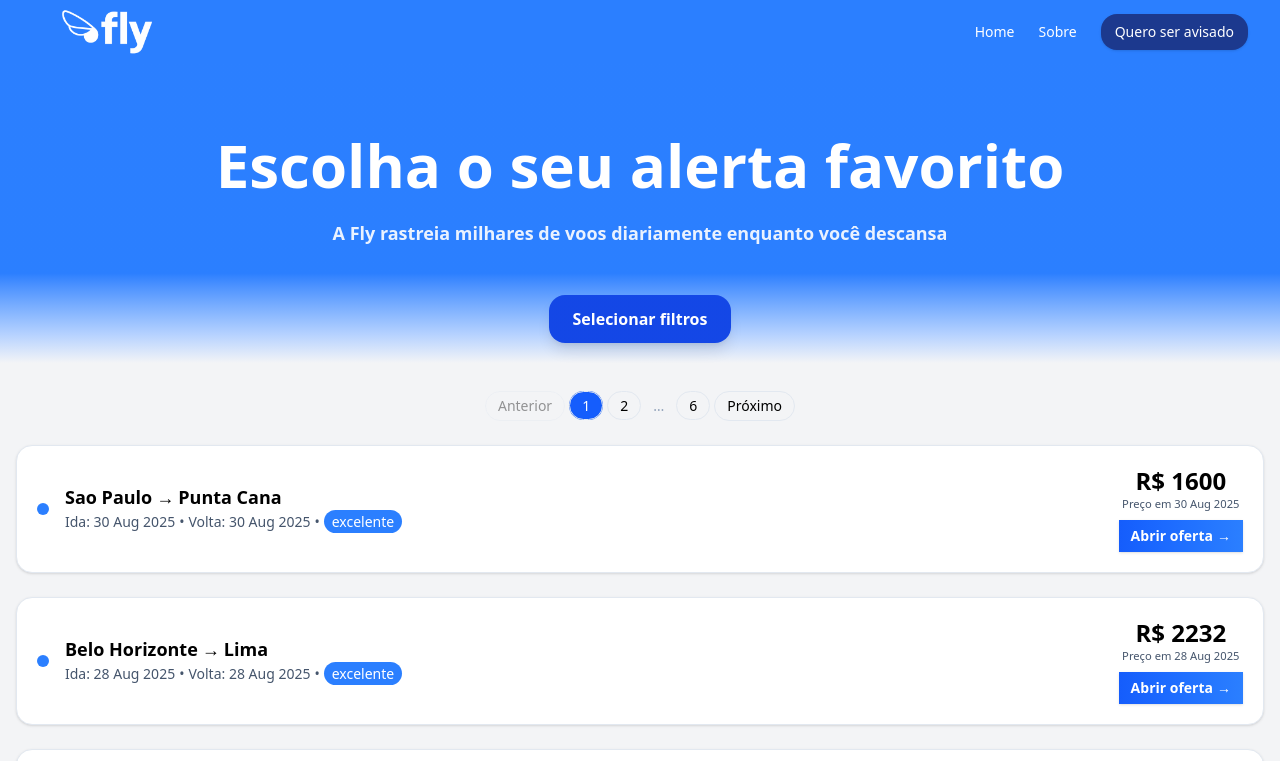
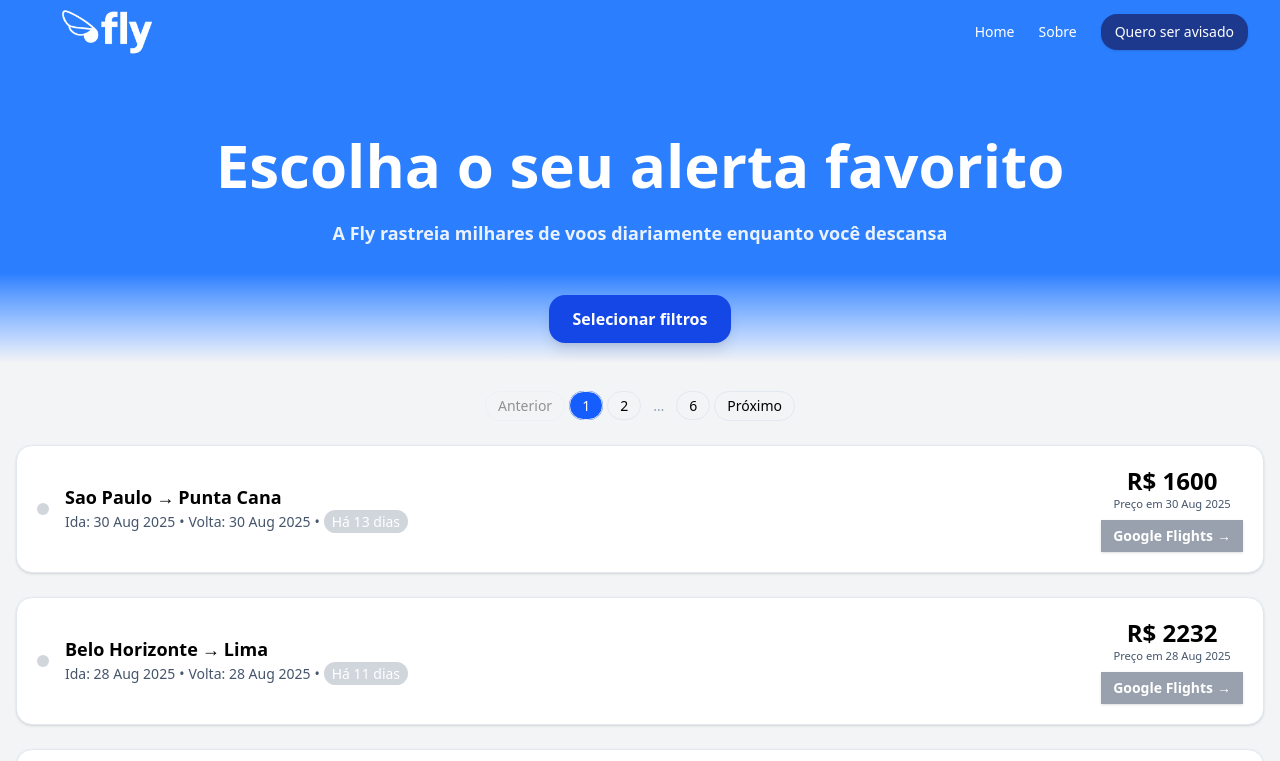
Before and after one commit to GCOUTO-FONSECA/flytripalert_js-site, a Next.js app: page / in a window 1280 px wide. Shown: the top 761 px of the page. Built offline with nearby package versions, Linux system fonts and the light colour scheme.

Commit message:
feat: update AlertCard and AlertsSection components to use dynamic rating colors and remove rating filter; adjust Hero component layout

```diff
--- a/components/AlertCard.tsx
+++ b/components/AlertCard.tsx
@@ -9,21 +9,48 @@ type Props = {
   depart: string;
   return: string;
   days: number;
-  rating: "bom negócio" | "excelente" | "imperdível";
   found_at: string;
   link: string;
 };
 
-const ratingColor: Record<Props["rating"], string> = {
-    "bom negócio": "bg-green-500 text-green-800",
-    "excelente": "bg-blue-500 text-blue-800",
-    "imperdível": "bg-purple-600 text-purple-800",
+const ratingColor = (found_at: string): string => {
+  const diffdays: number = elapsedDays(found_at);
+  if (diffdays <= 1) return "bg-green-500 text-white"; // verde se até 1 dia
+  if (diffdays > 1 && diffdays <= 3) return "bg-yellow-400 text-gray-800"; // amarelo se até 3 dias
+  if (diffdays > 3 && diffdays <= 7) return "bg-orange-400 text-white"; // laranja se até 7 dias
+  if (diffdays > 7) return "bg-gray-300 text-gray-800"; // cinza se mais de 7 dias
+  else return "bg-gray-300 text-gray-800"; // padrão cinza
+};
+
+const elapsedDays = (alertFoundAt: string): number => {
+  const foundAtDate = new Date(alertFoundAt);
+  const currentDate = new Date();
+  const diffTime = Math.abs(currentDate.getTime() - foundAtDate.getTime());
+  return Math.trunc(diffTime / (1000 * 60 * 60 * 24));
+};
+
+const openLinkColor = (found_at: string): string => {
+  const color = ratingColor(found_at);
+  console.log(color.split("-")[1]);
+  return color.split("-")[1];
+};
+
+const gradientByColor: Record<string, string> = {
+  blue: "bg-gradient-to-r from-blue-600 to-blue-500 hover:from-blue-500 hover:to-blue-500",
+  yellow: "bg-gradient-to-r from-yellow-400 to-yellow-400 hover:from-yellow-500 hover:to-yellow-300",
+  orange: "bg-gradient-to-r from-orange-400 to-orange-400 hover:from-orange-500 hover:to-orange-300",
+  green:"bg-gradient-to-r from-green-600 to-green-500 hover:from-green-500 hover:to-green-500",
+  gray: "bg-gradient-to-r from-gray-400 to-gray-400 hover:from-gray-500 hover:to-gray-300",
 };
 
 export default function AlertCard(p: Props) {
+  const elapsedTime = elapsedDays(p.found_at);
+  const color = ratingColor(p.found_at);
+  const buttonColor = openLinkColor(p.found_at);
+  const gradient = gradientByColor[buttonColor] ?? gradientByColor.blue;
   return (
     <article className="rounded-2xl border border-slate-200 shadow-sm p-4 sm:p-5 flex items-center gap-4 bg-white">
-      <div className={`h-3 w-3 rounded-full ${ratingColor[p.rating]}`} aria-label={p.rating} />
+      <div className={`h-3 w-3 rounded-full ${ratingColor(p.found_at)}`} aria-label={p.found_at} />
       <div className="flex-1">
         <h3 className="text-base sm:text-lg font-semibold leading-tight">
           {/* DESKTOP (sm+): from → to */}
@@ -51,8 +78,8 @@ export default function AlertCard(p: Props) {
         <span className="text-sm text-slate-600">{p.return}</span>
       </div>
       {/* Score */}
-      <span className={`sm:hidden inline-flex w-fit px-2 py-0.5 mt-2 rounded-full text-white font-medium ${ratingColor[p.rating]}`}>
-        {p.rating}
+      <span className={`sm:hidden inline-flex w-fit px-2 py-0.5 mt-2 rounded-full text-white font-medium ${color}`}>
+        {elapsedTime > 1 ? "Há " + elapsedTime.toString() + " dias" : "Hoje"}
       </span>
 
       {/* CONFIGURE CARD FOR DESKTOP (sm+) */}
@@ -62,8 +89,8 @@ export default function AlertCard(p: Props) {
                       sm:[&>span:not(:last-child)]:after:mx-1">
           <span>Ida: {p.depart}</span>
           <span>Volta: {p.return}</span>
-          <span className={`px-2 py-0.5 rounded-full text-white font-medium ${ratingColor[p.rating]} inline-flex w-fit`}>
-            {p.rating}
+          <span className={`px-2 py-0.5 rounded-full text-white font-medium ${color} inline-flex w-fit`}>
+            {elapsedTime > 1 ? "Há " + elapsedTime.toString() + " dias" : "Hoje"}
           </span>
         </p>
       </div>
@@ -77,15 +104,15 @@ export default function AlertCard(p: Props) {
       href={`${p.link}`}
       target="_blank"
       rel="noopener noreferrer"
-      className="mt-2 inline-flex items-center justify-center gap-1
-          bg-gradient-to-r from-blue-600 to-blue-500
-          px-3 py-1.5 text-sm font-semibold text-white shadow-sm
-          transition hover:from-blue-600 hover:to-indigo-500 hover:shadow-md
-          focus-visible:outline-2 focus-visible:outline-offset-2 focus-visible:outline-blue-600
-          active:translate-y-px"
+      className={`mt-2 inline-flex items-center justify-center gap-1
+      ${gradient}
+      px-3 py-1.5 text-sm font-semibold text-white shadow-sm
+      transition hover:shadow-md
+      focus-visible:outline-2 focus-visible:outline-offset-2 focus-visible:outline-blue-600
+      active:translate-y-px`}
       aria-label="Abrir este achado"
     >
-      Abrir oferta
+      Google Flights
       <span aria-hidden="true">→</span>
     </Link>
     </div>
--- a/components/AlertsSection.tsx
+++ b/components/AlertsSection.tsx
@@ -12,7 +12,6 @@ type Alert = {
   depart: string;
   return: string;
   days: number;
-  rating: "bom negócio" | "excelente" | "imperdível";
   found_at: string;
   link: string;
   class: string;
@@ -62,9 +61,6 @@ export default function AlertsSection({
     if (classe && classe !== "all") {
         filteredAlerts = filteredAlerts.filter((alert) => toSlug(alert.class) === toSlug(classe));
     }
-    if (avaliacao && avaliacao !== "all") {
-        filteredAlerts = filteredAlerts.filter((alert) => toSlug(alert.rating) === toSlug(avaliacao));
-    }
     if (precoMax) {
         filteredAlerts = filteredAlerts.filter((alert) => alert.price <= Number(precoMax));
     }
--- a/components/Hero.tsx
+++ b/components/Hero.tsx
@@ -94,7 +94,7 @@ export default function Hero() {
           A Fly rastreia milhares de voos diariamente enquanto você descansa
         </p>
 
-        <section className="relative w-full text-white">
+        <section id="form" className="relative w-full text-white">
           <div className="mx-auto max-w-7xl px-4 pt-8 sm:pt-12 pb-5 text-center">
             {/* Botão para abrir/fechar painel de filtros */}
             <button
@@ -111,11 +111,11 @@ export default function Hero() {
             {/* Painel de filtros (formulário) */}
             {showFilters && (
               <form
-                className="mt-8 w-full max-w-4xl mx-auto bg-white border border-gray-400 rounded-2xl shadow p-4 sm:p-6 text-gray-800"
+                className="mt-8 w-full max-w-2xl mx-auto bg-white border border-gray-400 rounded-2xl shadow p-4 sm:p-6 text-gray-800"
                 onSubmit={(e) => e.preventDefault()} // Evita submit padrão
               >
                 {/* Campos de seleção dos filtros */}
-                <div className="grid grid-cols-1 sm:grid-cols-2 lg:grid-cols-4 gap-4">
+                <div className="items-center justify-center grid grid-cols-1 sm:flex lg:grid-cols-4 gap-4">
                   {menus.map((m) => {
                     if (m.id === "precoRange") return null; // Pula o filtro de faixa de preço
                     return (
--- a/lib/menu-from-deals.ts
+++ b/lib/menu-from-deals.ts
@@ -9,7 +9,6 @@ export type Deal = {
   depart?: string;       // "30 Aug 2025"
   return?: string;       // "30 Aug 2025"
   days?: number;         // 10
-  rating?: string;       // "bom" | "excelente" | "imperdivel"
   found_at?: string;     // "30 Aug 2025"
   link?: string;
   class: string;      // "economica" | "executiva" | "primeira"
@@ -17,7 +16,7 @@ export type Deal = {
 
 export type Option = { value: string; label: string };
 export type Menu = {
-  id: 'origem' | 'destino' | 'periodo' | 'classe' | 'avaliacao' | 'precoRange';
+  id: 'origem' | 'destino' | 'periodo' | 'classe' | 'precoRange';
   label: string;
   options: Option[];
   defaultValue: string | string[];
@@ -85,18 +84,6 @@ export function buildMenusFromDeals(deals: Deal[]): Menu[] {
       defaultValue: 'all',
     },
     {
-      id: 'avaliacao',
-      label: 'Avaliação',
-      options: [
-        { value: 'all', label: 'Todas' },
-        { value: 'bom', label: 'Bom negócio' },
-        { value: 'excelente', label: 'Excelente' },
-        { value: 'imperdivel',  label: 'Imperdível' },
-
-      ],
-      defaultValue: 'all',
-    },
-    {
       id: "precoRange",
       label: "Faixa de preço",
       options: [],
```
